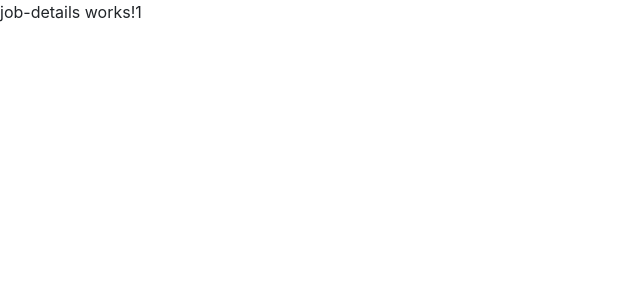
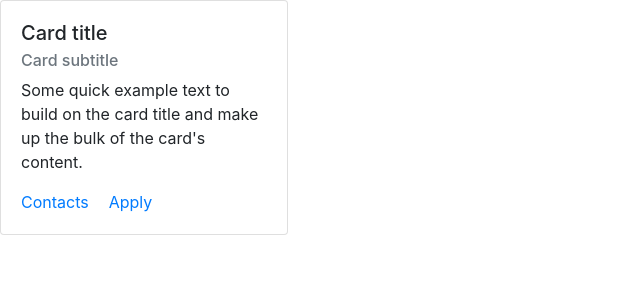
Before and after one commit to Fergany/hiring-automation-fe, an Angular app: page /job/1 in a window 1280 px wide. Shown: the top 300 px of the page, without its empty margins (0-640 px from the left). Built offline with nearby package versions, Linux system fonts and the light colour scheme.

Commit message:
draw jobdetails form

```diff
--- a/src/app/jobs/job-details/job-details.component.html
+++ b/src/app/jobs/job-details/job-details.component.html
@@ -1 +1,9 @@
-<p>job-details works!{{jobId}}</p>
+<div class="card" style="width: 18rem;">
+    <div class="card-body">
+      <h5 class="card-title">Card title</h5>
+      <h6 class="card-subtitle mb-2 text-muted">Card subtitle</h6>
+      <p class="card-text">Some quick example text to build on the card title and make up the bulk of the card's content.</p>
+      <a class="card-link" [routerLink]="'/job/all'">Contacts</a>
+      <a class="card-link" [routerLink]="['/job', jobId, 'apply']">Apply</a>
+    </div>
+  </div>
```
